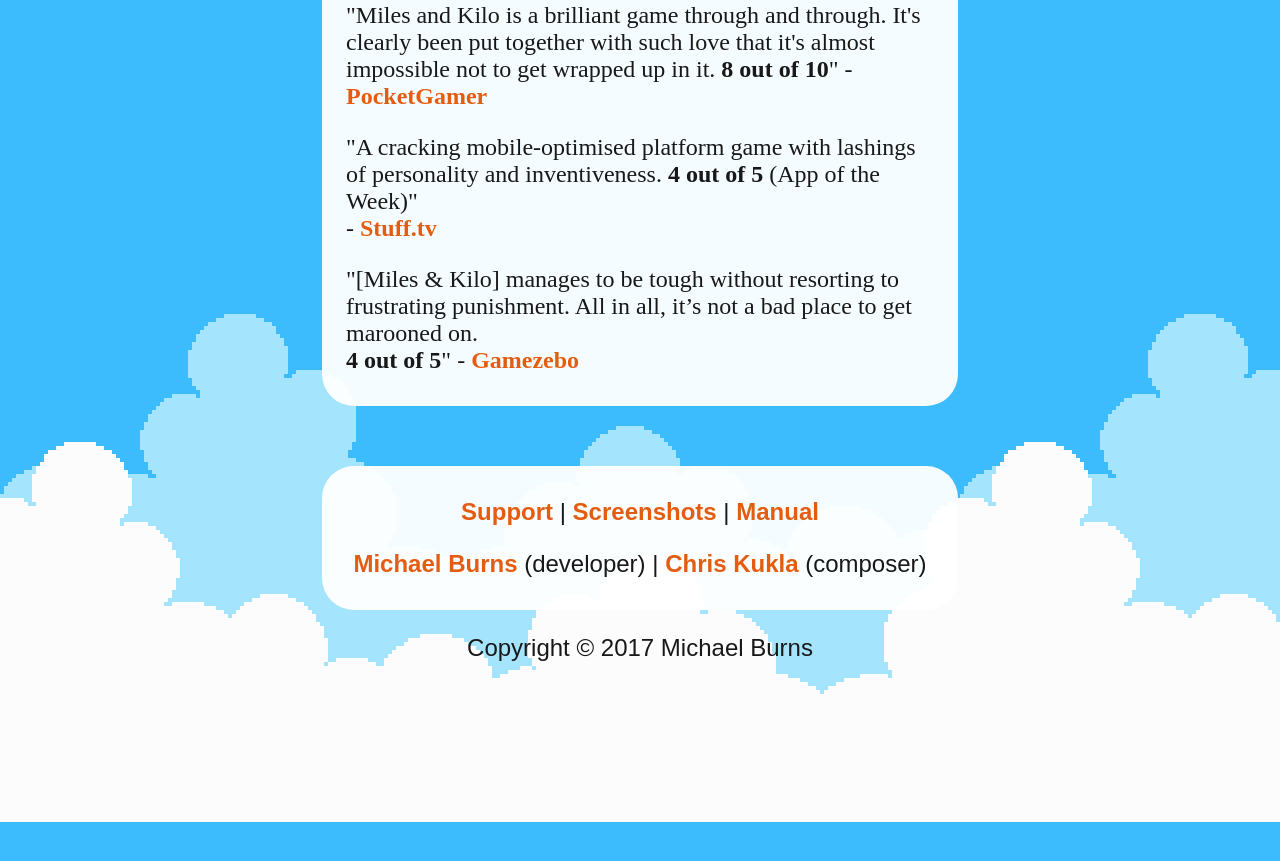
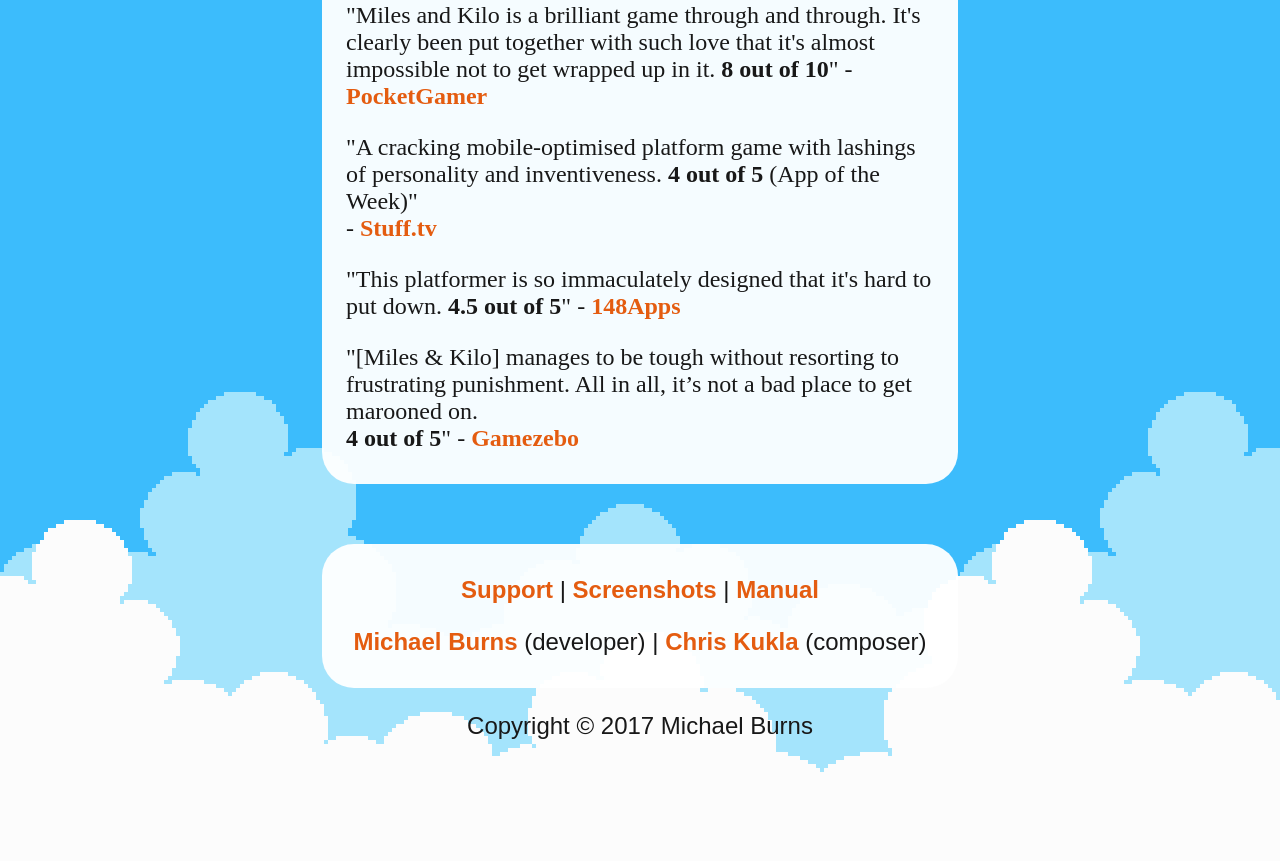
Before and after one commit to thatpixelguy/milesandkilo, a Jekyll site: the page built from index.html, in a window 1280 px wide and 900 px high, scrolled down 983 px. Shown: the top 861 px of the window. Built offline with Jekyll 4.4.1, drawn with Linux system fonts in a browser that asks for light colours; some web fonts are replaced; before the commit the page ends 1805 px from its top, so only the background shows below that.

Commit message:
Updated index.html

```diff
--- a/index.html
+++ b/index.html
@@ -24,6 +24,9 @@
 
     <p>"A cracking mobile-optimised platform game with lashings of personality and inventiveness. <b>4 out of 5</b> (App of the Week)"<br>- <a href='https://www.stuff.tv/app-reviews/miles-kilo/review'><b>Stuff.tv</b></a></p>
 
+    <p>"This platformer is so immaculately designed that it's hard to put down. <b>4.5 out of 5</b>" - <a href='http://www.148apps.com/reviews/miles-and-kilo-review/'><b>148Apps</b></a>
+    </p>
+
     <p>"[Miles & Kilo] manages to be tough without resorting to frustrating punishment. All in all, it’s not a bad place to get marooned on.<br><b>4 out of 5</b>" - <a href='http://www.gamezebo.com/2017/05/17/miles-kilo-review-fun-detour/'><b>Gamezebo</b></a>
 
 	<p>
```
